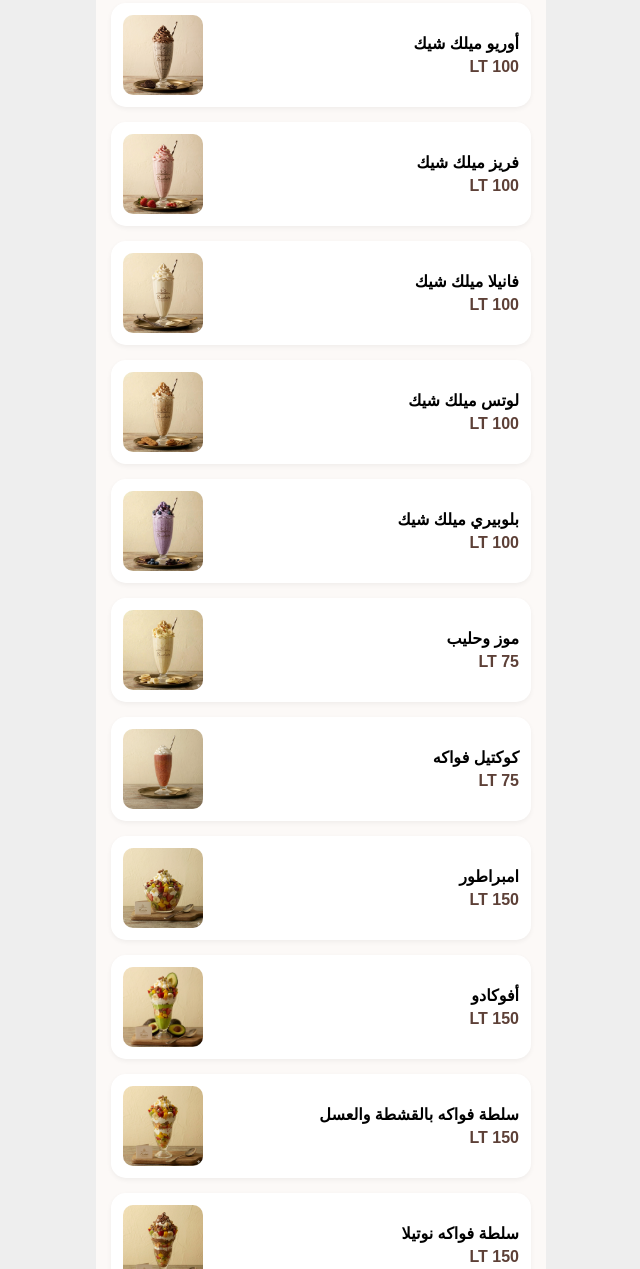
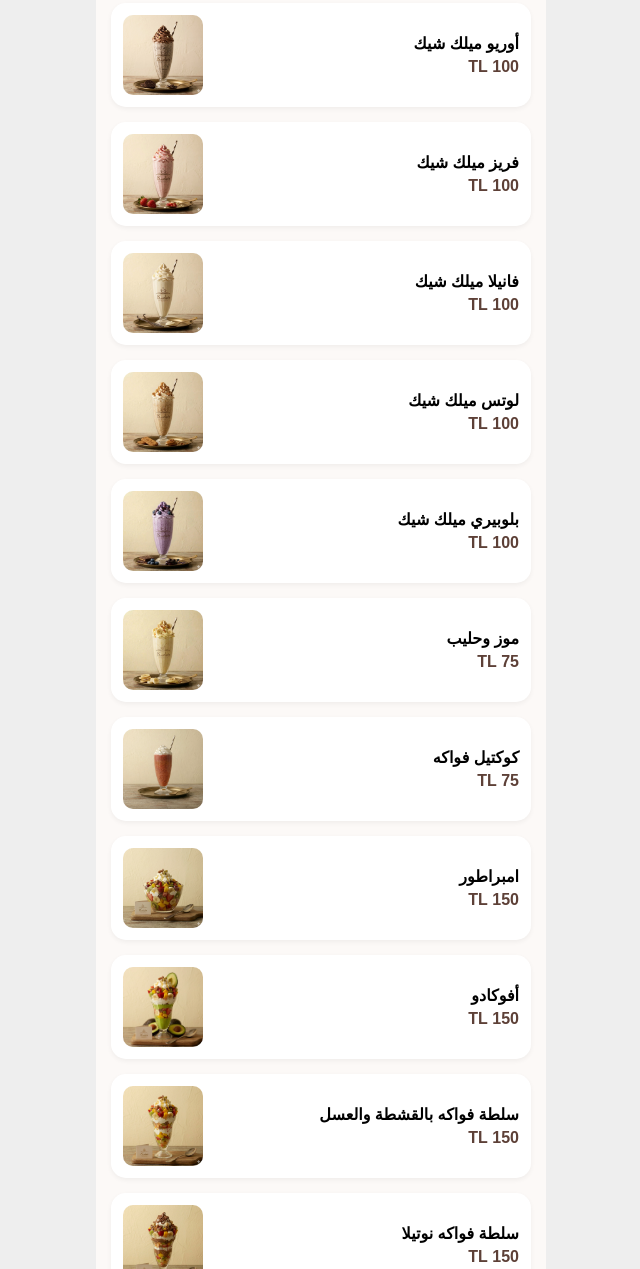
Before and after one commit to caffee-menu/DAMASKA, a plain HTML site: page index.html in a window 1280 px wide. Shown: the part 431-1700 px from the top of the page, without its empty margins (319-959 px from the left). Drawn offline with Linux system fonts and the light colour scheme.

Commit message:
Update index.html

```diff
--- a/index.html
+++ b/index.html
@@ -45,77 +45,77 @@
                     <div class="menu-card">
                         <div class="card-info">
                             <h3>أوريو ميلك شيك</h3>
-                            <span class="price">100 LT</span>
+                            <span class="price">100 TL</span>
                         </div>
                         <img src="imgs/oreo.webp" alt="كابيتشينو">
                     </div>
                     <div class="menu-card">
                         <div class="card-info">
                             <h3>فريز ميلك شيك</h3>
-                            <span class="price">100 LT</span>
+                            <span class="price">100 TL</span>
                         </div>
                         <img src="imgs/strubery.webp" alt="كابيتشينو">
                     </div>
                     <div class="menu-card">
                         <div class="card-info">
                             <h3>فانيلا ميلك شيك</h3>
-                            <span class="price">100 LT</span>
+                            <span class="price">100 TL</span>
                         </div>
                         <img src="imgs/vanil.webp" alt="كابيتشينو">
                     </div>
                     <div class="menu-card">
                         <div class="card-info">
                             <h3>لوتس ميلك شيك</h3>
-                            <span class="price">100 LT</span>
+                            <span class="price">100 TL</span>
                         </div>
                         <img src="imgs/lotos.webp" alt="كابيتشينو">
                     </div>
                     <div class="menu-card">
                         <div class="card-info">
                             <h3>بلوبيري ميلك شيك</h3>
-                            <span class="price">100 LT</span>
+                            <span class="price">100 TL</span>
                         </div>
                         <img src="imgs/bleubery.webp" alt="كابيتشينو">
                     </div>
                     <div class="menu-card">
                         <div class="card-info">
                             <h3>موز وحليب</h3>
-                            <span class="price">75 LT</span>
+                            <span class="price">75 TL</span>
                         </div>
                         <img src="imgs/milkbanana.webp" alt="كابيتشينو">
                     </div>
                     <div class="menu-card">
                         <div class="card-info">
                             <h3>كوكتيل فواكه</h3>
-                            <span class="price">75 LT</span>
+                            <span class="price">75 TL</span>
                         </div>
                         <img src="imgs/file_000000006b6c7246ba6cae2b0367e891.webp" alt="كابيتشينو">
                     </div>
                     <div class="menu-card">
                         <div class="card-info">
                             <h3>امبراطور</h3>
-                            <span class="price">150 LT</span>
+                            <span class="price">150 TL</span>
                         </div>
                         <img src="imgs/salad.webp" alt="كابيتشينو">
                     </div>
                     <div class="menu-card">
                         <div class="card-info">
                             <h3>أفوكادو</h3>
-                            <span class="price">150 LT</span>
+                            <span class="price">150 TL</span>
                         </div>
                         <img src="imgs/afocado.webp" alt="كابيتشينو">
                     </div>
                     <div class="menu-card">
                         <div class="card-info">
                             <h3>سلطة فواكه بالقشطة والعسل</h3>
-                            <span class="price">150 LT</span>
+                            <span class="price">150 TL</span>
                         </div>
                         <img src="imgs/qshta.webp" alt="كابيتشينو">
                     </div>
                     <div class="menu-card">
                         <div class="card-info">
                             <h3>سلطة فواكه نوتيلا</h3>
-                            <span class="price">150 LT</span>
+                            <span class="price">150 TL</span>
                         </div>
                         <img src="imgs/saladnotila.webp" alt="لاتيه">
                     </div>
@@ -128,42 +128,42 @@
                     <div class="menu-card">
                         <div class="card-info">
                             <h3>هوت شوكلت</h3>
-                           <span class="price">75 LT</span>
+                           <span class="price">75 TL</span>
                         </div>
                          <img src="imgs/hotchoclate.webp" alt="أيس">
                     </div>
                     <div class="menu-card">
                         <div class="card-info">
                             <h3>فرابتشينو شوكلت</h3>
-                            <span class="price">75 LT</span>
+                            <span class="price">75 TL</span>
                         </div>
                          <img src="imgs/farpotchino.webp" alt="أيس">
                     </div>
                     <div class="menu-card">
                         <div class="card-info">
                             <h3>موكا كراميل</h3>
-                            <span class="price">75 LT</span>
+                            <span class="price">75 TL</span>
                         </div>
                          <img src="imgs/kramil.webp" alt="أيس">
                     </div>
                     <div class="menu-card">
                         <div class="card-info">
                             <h3>أمريكانو</h3>
-                            <span class="price">50 LT</span>
+                            <span class="price">50 TL</span>
                         </div>
                          <img src="imgs/amrecano.webp" alt="أيس">
                     </div>
                     <div class="menu-card">
                         <div class="card-info">
                             <h3>قهوة</h3>
-                            <span class="price">75 LT</span>
+                            <span class="price">75 TL</span>
                         </div>
                          <img src="imgs/coffee.webp" alt="أيس">
                     </div>
                     <div class="menu-card">
                         <div class="card-info">
                             <h3>نسكافيه بالحليب</h3>
-                            <span class="price">75 LT</span>
+                            <span class="price">75 TL</span>
                         </div>
                         <img src="imgs/milkniscafe.webp" alt="أيس">
                     </div>
@@ -171,7 +171,7 @@
                     <div class="menu-card">
                         <div class="card-info">
                             <h3>كابيتشينو</h3>
-                            <span class="price">75 LT</span>
+                            <span class="price">75 TL</span>
                         </div>
                         <img src="imgs/capchino.webp" alt="ميلك شيك">
                     </div>
@@ -184,42 +184,42 @@
                     <div class="menu-card">
                         <div class="card-info">
                             <h3>فوتوشيني كريب</h3>
-                            <span class="price">150 LT</span>
+                            <span class="price">150 TL</span>
                         </div>
                          <img src="imgs/fotoshini.webp" alt="أيس">
                     </div>
                     <div class="menu-card">
                         <div class="card-info">
                             <h3>لوتس كريب</h3>
-                            <span class="price">150 LT</span>
+                            <span class="price">150 TL</span>
                         </div>
                          <img src="imgs/lotoscrepe.webp" alt="أيس">
                     </div>
                     <div class="menu-card">
                         <div class="card-info">
                             <h3>أوريو كريب</h3>
-                            <span class="price">150 LT</span>
+                            <span class="price">150 TL</span>
                         </div>
                          <img src="imgs/oreocrepe.webp" alt="أيس">
                     </div>
                     <div class="menu-card">
                         <div class="card-info">
                             <h3>تريبل كريب</h3>
-                            <span class="price">200 LT</span>
+                            <span class="price">200 TL</span>
                         </div>
                          <img src="imgs/tripple.webp" alt="أيس">
                     </div>
                     <div class="menu-card">
                         <div class="card-info">
                             <h3>كريب بالفواكه</h3>
-                            <span class="price">150 LT</span>
+                            <span class="price">150 TL</span>
                         </div>
                          <img src="imgs/fruitcrepe.webp" alt="أيس">
                     </div>
                     <div class="menu-card">
                         <div class="card-info">
                             <h3>بستاشيو كريب</h3>
-                            <span class="price">200 LT</span>
+                            <span class="price">200 TL</span>
                         </div>
                         <img src="imgs/pistachiocrepe.webp" alt="أيس">
                     </div>
@@ -227,21 +227,21 @@
                     <div class="menu-card">
                         <div class="card-info">
                             <h3>وافل نوتيلا</h3>
-                            <span class="price">100 LT</span>
+                            <span class="price">100 TL</span>
                         </div>
                         <img src="imgs/wafflechocola.webp" alt="ميلك شيك">
                     </div>
                     <div class="menu-card">
                         <div class="card-info">
                             <h3>وافل فواكه</h3>
-                            <span class="price">120 LT</span>
+                            <span class="price">120 TL</span>
                         </div>
                         <img src="imgs/friutwaffle.webp" alt="ميلك شيك">
                     </div>
                     <div class="menu-card">
                         <div class="card-info">
                             <h3>وافل ايس كريم</h3>
-                            <span class="price">150 LT</span>
+                            <span class="price">150 TL</span>
                         </div>
                         <img src="imgs/icewaffle.webp" alt="ميلك شيك">
                     </div>
@@ -254,28 +254,28 @@
                     <div class="menu-card">
                         <div class="card-info">
                             <h3>موهيتو ريدبول</h3>
-                           <span class="price">75 LT</span>
+                           <span class="price">75 TL</span>
                         </div>
                          <img src="imgs/redbull.webp" alt="أيس">
                     </div>
                     <div class="menu-card">
                         <div class="card-info">
                             <h3>موهيتو فريز</h3>
-                            <span class="price">75 LT</span>
+                            <span class="price">75 TL</span>
                         </div>
                          <img src="imgs/mohitofreez.webp" alt="أيس">
                     </div>
                     <div class="menu-card">
                         <div class="card-info">
                             <h3>موهيتو ليمون و نعناع</h3>
-                            <span class="price">75 LT</span>
+                            <span class="price">75 TL</span>
                         </div>
                          <img src="imgs/limon.webp" alt="أيس">
                     </div>
                     <div class="menu-card">
                         <div class="card-info">
                             <h3>موهيتو توت</h3>
-                            <span class="price">75 LT</span>
+                            <span class="price">75 TL</span>
                         </div>
                          <img src="imgs/mohitotot.webp" alt="أيس">
                     </div>
@@ -289,56 +289,56 @@
                     <div class="menu-card">
                         <div class="card-info">
                             <h3>أركيلة نخلة</h3>
-                           <span class="price">100 LT</span>
+                           <span class="price">100 TL</span>
                         </div>
                          <img src="imgs/hokaah.webp" alt="أيس">
                     </div>
                     <div class="menu-card">
                         <div class="card-info">
                             <h3>أركيلة فاخر</h3>
-                            <span class="price">100 LT</span>
+                            <span class="price">100 TL</span>
                         </div>
                          <img src="imgs/hokaah.webp" alt="أيس">
                     </div>
                     <div class="menu-card">
                         <div class="card-info">
                             <h3>أركيلة بولو</h3>
-                            <span class="price">100 LT</span>
+                            <span class="price">100 TL</span>
                         </div>
                           <img src="imgs/hokaah.webp" alt="أيس">
                     </div>
                     <div class="menu-card">
                         <div class="card-info">
                             <h3>أركيلة ليدي</h3>
-                            <span class="price">100 LT</span>
+                            <span class="price">100 TL</span>
                         </div>
                           <img src="imgs/hokaah.webp" alt="أيس">
                     </div>
                     <div class="menu-card">
                         <div class="card-info">
                             <h3>أركيلة لوف</h3>
-                            <span class="price">100 LT</span>
+                            <span class="price">100 TL</span>
                         </div>
                           <img src="imgs/hokaah.webp" alt="أيس">
                     </div>
                     <div class="menu-card">
                         <div class="card-info">
                             <h3>أركيلة علكة ونعناع</h3>
-                            <span class="price">100 LT</span>
+                            <span class="price">100 TL</span>
                         </div>
                           <img src="imgs/hokaah.webp" alt="أيس">
                     </div>
                     <div class="menu-card">
                         <div class="card-info">
                             <h3>أركيلة عنب</h3>
-                            <span class="price">100 LT</span>
+                            <span class="price">100 TL</span>
                         </div>
                           <img src="imgs/hokaah.webp" alt="أيس">
                     </div>
                     <div class="menu-card">
                         <div class="card-info">
                             <h3>أركيلة خلطة داماسكا</h3>
-                            <span class="price">100 LT</span>
+                            <span class="price">100 TL</span>
                         </div>
                           <img src="imgs/hokaah.webp" alt="أيس">
                     </div>
```
